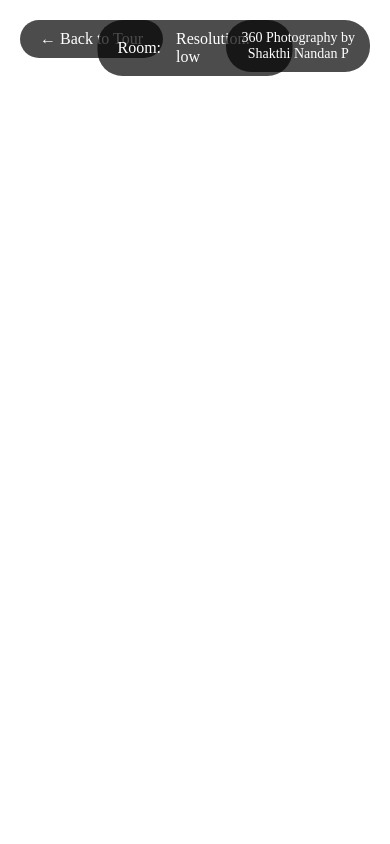
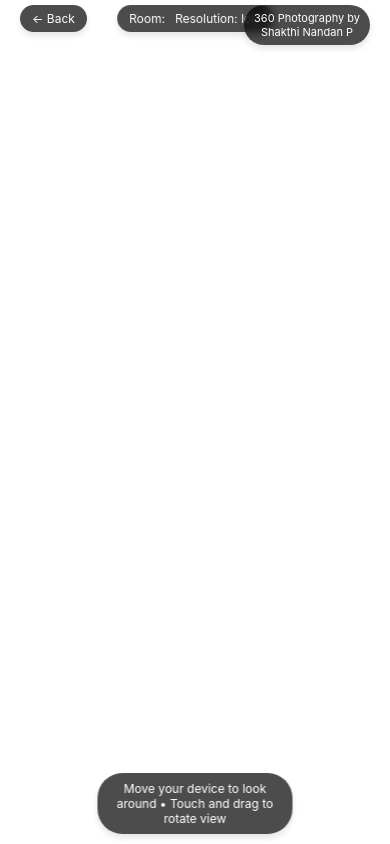
Before and after one commit to ShakthiNandan/AIandDS-VIrtual-Tour-Gallery, a Flask app: page /vr-view in a window 390 px wide. Run offline with Flask 3, Linux system fonts and the light colour scheme; some libraries are stand-ins or nearby versions.

Commit message:
added ui

```diff
--- a/templates/vr-view.html
+++ b/templates/vr-view.html
@@ -2,7 +2,7 @@
 <html lang="en">
 <head>
     <meta charset="UTF-8">
-    <meta name="viewport" content="width=device-width, initial-scale=1.0">
+    <meta name="viewport" content="width=device-width, initial-scale=1.0, maximum-scale=1.0, user-scalable=no">
     <title>VR View - {{ room }}</title>
     <script src="https://aframe.io/releases/1.4.0/aframe.min.js"></script>
     <style>
@@ -10,6 +10,7 @@
             margin: 0;
             padding: 0;
             overflow: hidden;
+            font-family: -apple-system, BlinkMacSystemFont, 'Segoe UI', Roboto, Oxygen, Ubuntu, Cantarell, sans-serif;
         }
         .controls {
             position: fixed;
@@ -24,6 +25,8 @@
             display: flex;
             gap: 15px;
             align-items: center;
+            backdrop-filter: blur(5px);
+            box-shadow: 0 4px 6px rgba(0, 0, 0, 0.1);
         }
         .back-button {
             position: fixed;
@@ -37,6 +40,12 @@
             border-radius: 25px;
             cursor: pointer;
             text-decoration: none;
+            backdrop-filter: blur(5px);
+            box-shadow: 0 4px 6px rgba(0, 0, 0, 0.1);
+            font-size: 16px;
+            display: flex;
+            align-items: center;
+            gap: 5px;
         }
         .back-button:hover {
             background: rgba(0, 0, 0, 0.9);
@@ -54,11 +63,103 @@
             font-size: 14px;
             max-width: 200px;
             text-align: center;
+            backdrop-filter: blur(5px);
+            box-shadow: 0 4px 6px rgba(0, 0, 0, 0.1);
+        }
+        .vr-instructions {
+            position: fixed;
+            bottom: 20px;
+            left: 50%;
+            transform: translateX(-50%);
+            z-index: 999;
+            background: rgba(0, 0, 0, 0.7);
+            color: white;
+            padding: 10px 20px;
+            border-radius: 25px;
+            font-size: 14px;
+            text-align: center;
+            backdrop-filter: blur(5px);
+            box-shadow: 0 4px 6px rgba(0, 0, 0, 0.1);
+            max-width: 90%;
+        }
+        .vr-instructions.mobile {
+            display: none;
+        }
+        .vr-instructions.desktop {
+            display: block;
+        }
+
+        /* Mobile Styles */
+        @media (max-width: 768px) {
+            .controls {
+                top: 10px;
+                padding: 8px 15px;
+                font-size: 14px;
+            }
+            .back-button {
+                top: 10px;
+                padding: 8px 15px;
+                font-size: 14px;
+            }
+            .credit-bubble {
+                top: 10px;
+                padding: 8px 12px;
+                font-size: 12px;
+                max-width: 150px;
+            }
+            .vr-instructions.mobile {
+                display: block;
+            }
+            .vr-instructions.desktop {
+                display: none;
+            }
+        }
+
+        /* Small Mobile Styles */
+        @media (max-width: 480px) {
+            .controls {
+                top: 5px;
+                padding: 6px 12px;
+                font-size: 12px;
+                gap: 10px;
+            }
+            .back-button {
+                top: 5px;
+                padding: 6px 12px;
+                font-size: 12px;
+            }
+            .credit-bubble {
+                top: 5px;
+                padding: 6px 10px;
+                font-size: 11px;
+                max-width: 120px;
+            }
+            .vr-instructions {
+                bottom: 10px;
+                padding: 8px 15px;
+                font-size: 12px;
+            }
+        }
+
+        /* Landscape Mode */
+        @media (max-height: 480px) and (orientation: landscape) {
+            .controls {
+                top: 5px;
+            }
+            .back-button {
+                top: 5px;
+            }
+            .credit-bubble {
+                top: 5px;
+            }
+            .vr-instructions {
+                bottom: 5px;
+            }
         }
     </style>
 </head>
 <body>
-    <a href="/" class="back-button">← Back to Tour</a>
+    <a href="/" class="back-button">← Back</a>
     <div class="controls">
         <span>Room: {{ room }}</span>
         <span>Resolution: {{ res }}</span>
@@ -72,9 +173,30 @@
         {% endif %}
     </div>
 
+    <div class="vr-instructions desktop">
+        Use mouse to look around • Click and drag to rotate view
+    </div>
+
+    <div class="vr-instructions mobile">
+        Move your device to look around • Touch and drag to rotate view
+    </div>
+
     <a-scene>
         <a-sky src="{{ url_for('static', filename='vr/' + res + '/' + room + '.jpg') }}" rotation="0 -90 0"></a-sky>
         <a-camera position="0 1.6 0" look-controls="enabled: true" cursor="fuse: false; rayOrigin: mouse;"></a-camera>
     </a-scene>
+
+    <script>
+        // Detect if device is mobile
+        const isMobile = /Android|webOS|iPhone|iPad|iPod|BlackBerry|IEMobile|Opera Mini/i.test(navigator.userAgent);
+
+        // Hide instructions after 10 seconds
+        setTimeout(function() {
+            document.querySelectorAll('.vr-instructions').forEach(function(el) {
+                el.style.opacity = '0';
+                el.style.transition = 'opacity 1s ease';
+            });
+        }, 10000);
+    </script>
 </body>
 </html>
```
